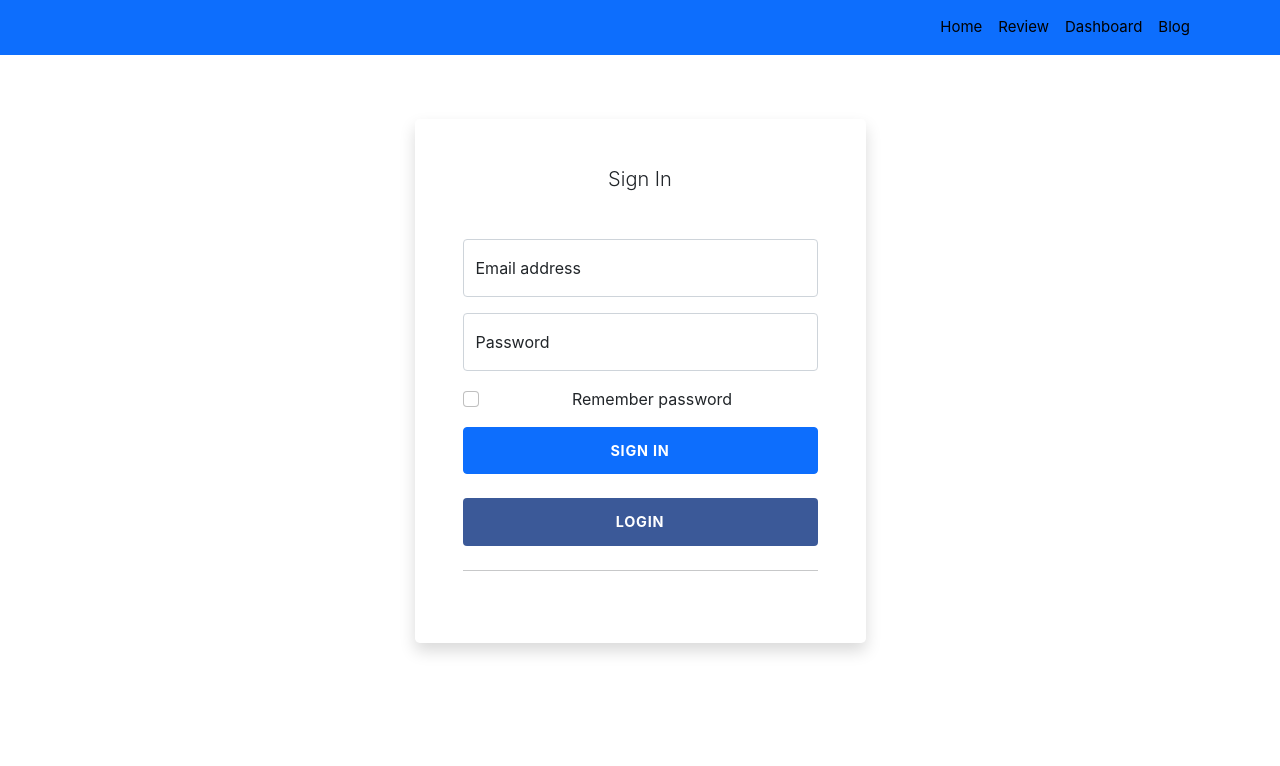
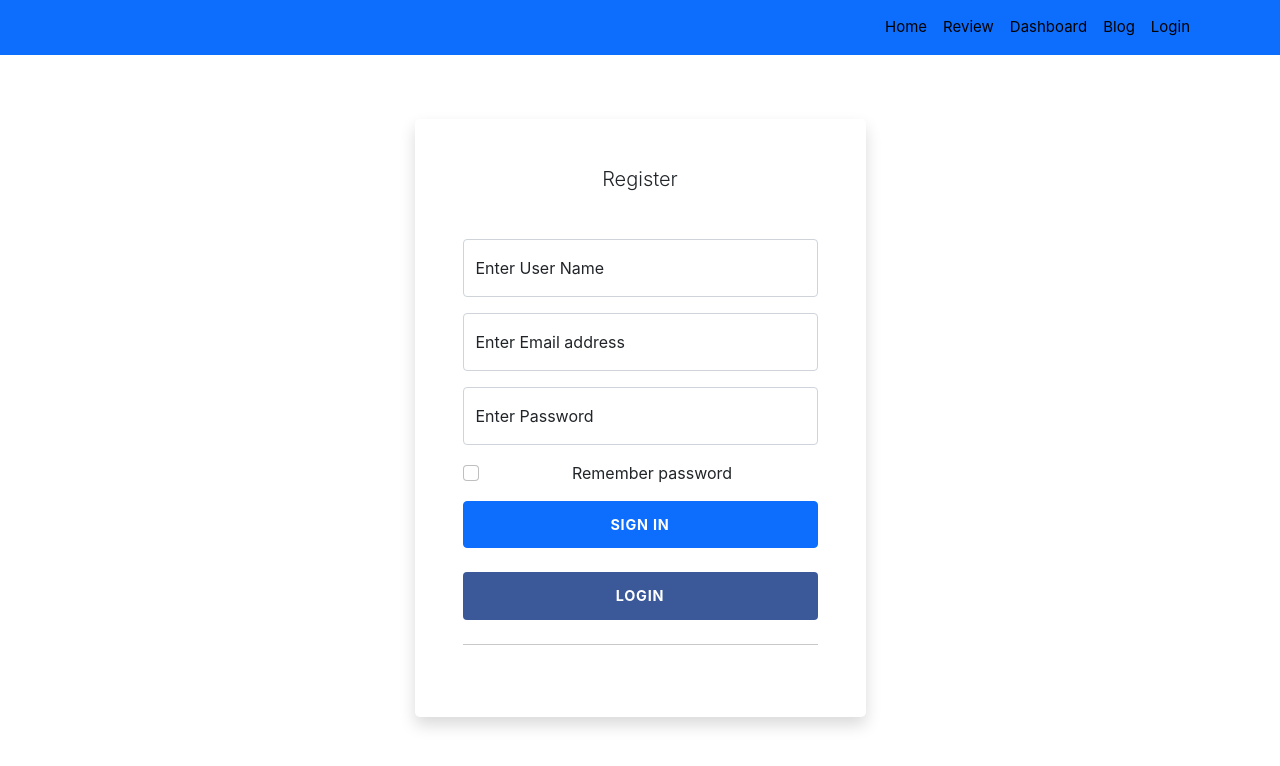
Before and after one commit to Aniksaha-ui/Tv-inventory-system-client, a React (Create React App) app: page /register in a window 1280 px wide. Shown: the top 766 px of the page. Built offline with nearby package versions, Linux system fonts and the light colour scheme; no server answers.

Commit message:
Register system done

```diff
--- a/src/Component/Register/Register.js
+++ b/src/Component/Register/Register.js
@@ -1,11 +1,42 @@
-import React from "react";
+import React, { useRef } from "react";
 import { useNavigate } from "react-router-dom";
 import "./Register.css";
+import {
+  useCreateUserWithEmailAndPassword,
+  useUpdateProfile,
+} from "react-firebase-hooks/auth";
+import auth from "../../firebase.init";
+import { async } from "@firebase/util";
+import { updateProfile } from "firebase/auth";
+
 const Register = () => {
+  const userNameRef = useRef("");
+  const emailRef = useRef("");
+  const passwordRef = useRef("");
+  const [createUserWithEmailAndPassword, user, loading, error] =
+    useCreateUserWithEmailAndPassword(auth, { sendEmailVerification: true });
+
+  //navigation
   const navigate = useNavigate();
   const handleLogin = () => {
     navigate("/login");
   };
+  //navigation end
+
+  // register
+  const handleRegister = async (e) => {
+    e.preventDefault();
+    const displayName = userNameRef.current.value;
+    const email = emailRef.current.value;
+    const password = passwordRef.current.value;
+    await createUserWithEmailAndPassword(email, password);
+    await updateProfile({ displayName });
+  };
+  //register end
+
+  if (user) {
+    navigate("/");
+  }
 
   return (
     <div class="container">
@@ -13,25 +44,40 @@ const Register = () => {
         <div class="col-sm-9 col-md-7 col-lg-5 mx-auto">
           <div class="card border-0 shadow rounded-3 my-5">
             <div class="card-body p-4 p-sm-5">
-              <h5 class="card-title text-center mb-5 fw-light fs-5">Sign In</h5>
-              <form>
+              <h1 class="card-title text-center mb-5 fw-light fs-5">
+                Register
+              </h1>
+              <form onSubmit={handleRegister}>
                 <div class="form-floating mb-3">
                   <input
+                    ref={userNameRef}
+                    type="text"
+                    class="form-control"
+                    id="floatingInput"
+                    placeholder="Enter User Name"
+                  />
+                  <label for="floatingInput">Enter User Name</label>
+                </div>
+
+                <div class="form-floating mb-3">
+                  <input
+                    ref={emailRef}
                     type="email"
                     class="form-control"
                     id="floatingInput"
                     placeholder="name@example.com"
                   />
-                  <label for="floatingInput">Email address</label>
+                  <label for="floatingInput">Enter Email address</label>
                 </div>
                 <div class="form-floating mb-3">
                   <input
+                    ref={passwordRef}
                     type="password"
                     class="form-control"
                     id="floatingPassword"
                     placeholder="Password"
                   />
-                  <label for="floatingPassword">Password</label>
+                  <label for="floatingPassword">Enter Password</label>
                 </div>
 
                 <div class="form-check mb-3">
--- a/src/Component/Shared/Header/Header.js
+++ b/src/Component/Shared/Header/Header.js
@@ -1,7 +1,14 @@
+import { signOut } from "firebase/auth";
 import React from "react";
+import { useAuthState } from "react-firebase-hooks/auth";
+import auth from "../../../firebase.init";
 import CustomLink from "../../CustomLink/CustomLink";
 
 const Header = () => {
+  const [user] = useAuthState(auth);
+  const handleLogout = (e) => {
+    signOut(auth);
+  };
   return (
     <div>
       <nav className="navbar navbar-expand-lg navbar-dark bg-primary">
@@ -43,6 +50,17 @@ const Header = () => {
                   Blog
                 </CustomLink>
               </li>
+              {user ? (
+                <button onClick={handleLogout} className="btn btn-danger">
+                  Logout
+                </button>
+              ) : (
+                <li className="nav-item">
+                  <CustomLink className="nav-link" to="/Login">
+                    Login
+                  </CustomLink>
+                </li>
+              )}
             </ul>
           </div>
         </div>
```
